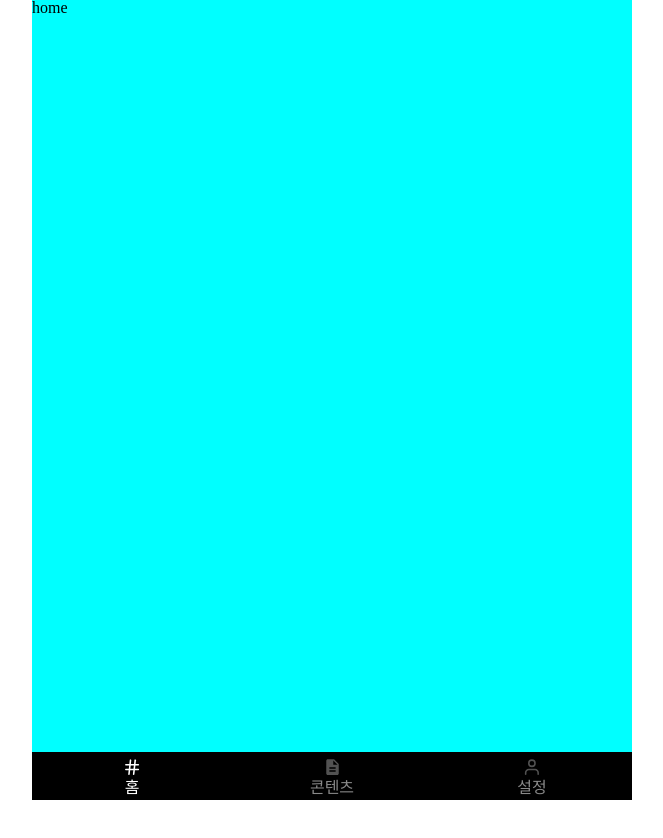
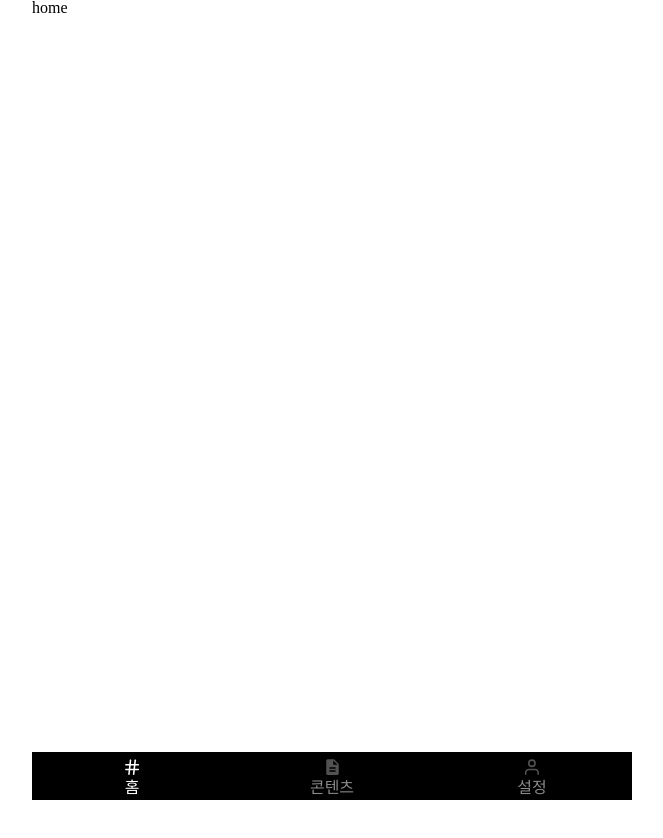
Before and after one commit to no-commit-today/dev-a-nice-day-front, a Next.js app: page / in a window 1280 px wide. Shown: the top 838 px of the page, without its empty margins (308-971 px from the left). Built offline with nearby package versions, Linux system fonts and the light colour scheme; a web font is replaced by a local one.

Commit message:
style/css수정

```diff
--- a/src/app/_components/BottomTabBar.module.css
+++ b/src/app/_components/BottomTabBar.module.css
@@ -1,16 +1,17 @@
 .container {
   position: sticky;
   bottom: 0;
+  width: 100%;
   max-width: 600px;
   margin: 0 auto;
   display: flex;
   flex-direction: row;
   height: 48px;
+  background-color: #000;
 }
 
 .tabBtn {
   flex: 1;
-  background-color: #000;
 }
 .btnBox {
   display: flex;
--- a/src/app/content/page.module.css
+++ b/src/app/content/page.module.css
@@ -1,5 +1,4 @@
 .container {
-  background-color: aqua;
   max-width: 600px;
   margin: 0 auto;
   height: 100dvh;
--- a/src/app/page.module.css
+++ b/src/app/page.module.css
@@ -1,5 +1,4 @@
 .container {
-  background-color: aqua;
   max-width: 600px;
   margin: 0 auto;
   height: 100dvh;
--- a/src/app/setting/page.module.css
+++ b/src/app/setting/page.module.css
@@ -1,6 +1,7 @@
 .container {
-  background-color: aqua;
+  background-color: #fff;
   max-width: 600px;
   margin: 0 auto;
   height: 100dvh;
+  overflow-y: auto;
 }
```
